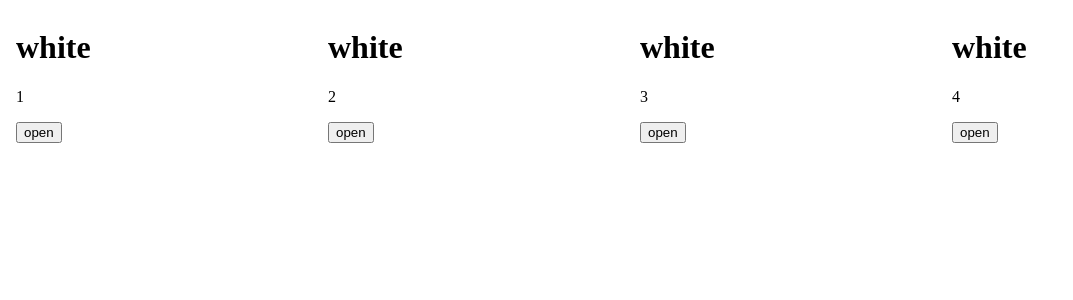
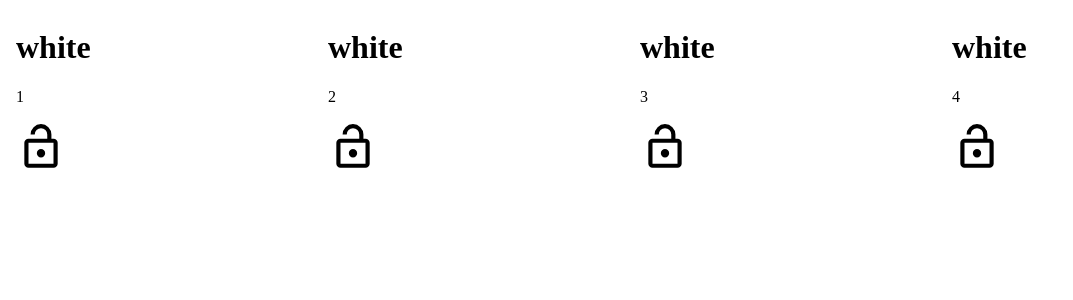
Before and after one commit to EgorVolg/ColourMaker, a React (Create React App) app: page / in a window 1280 px wide. Shown: the top 300 px of the page, without its empty margins (0-1073 px from the left). Built offline with nearby package versions, Linux system fonts and the light colour scheme; a web font is replaced by a local one.

Commit message:
fix onchangecol

```diff
--- a/src/App.tsx
+++ b/src/App.tsx
@@ -1,16 +1,12 @@
 import styled from "styled-components";
 import { ColList } from "./components/ColList";
-import { useState } from "react";
-import { TCol } from "./components/types/types";
 import items from "./components/items.json";
 
 export const App = () => {
-  const [cols, setCols] = useState<TCol[]>(items);
-
   return (
     <Wrap>
       <body>
-        <ColList cols={cols} />
+        <ColList items={items} />
       </body>
     </Wrap>
   );
--- a/src/components/Col.tsx
+++ b/src/components/Col.tsx
@@ -1,10 +1,11 @@
 import styled from "styled-components";
 import { TCol } from "./types/types";
+import React from "react";
 
 type TColoumnFC = TFunctionType & TCol;
 type TFunctionType = {
   onChangeCol: (col: any) => void;
-  onLockCol: (id: number) => void;
+  onLockCol: (col: any) => void;
 };
 
 export const Col: React.FC<TColoumnFC> = ({
@@ -13,11 +14,20 @@ export const Col: React.FC<TColoumnFC> = ({
   onChangeCol,
   onLockCol,
 }) => {
+  const [lock, setLock] = React.useState(false);
+
+  const onLockOpen = () => {
+    setLock(!lock);
+    // onLockCol();
+  };
+
   return (
     <Coloumn bgColor={color} onClick={onChangeCol}>
       <h1>{color}</h1>
       <p>{id}</p>
-      <button onClick={() => onLockCol(id)}>open</button>
+      <LockOpenBtn onClick={onLockOpen}>
+        <img src={lock ? "../../lock.svg" : "../../open.svg"} />
+      </LockOpenBtn>
     </Coloumn>
   );
 };
@@ -26,3 +36,10 @@ const Coloumn = styled.div<{ bgColor: string }>`
   width: 25%;
   background-color: ${(p) => p.bgColor};
 `;
+
+const LockOpenBtn = styled.button`
+  all: unset;
+  img {
+    min-width: 50px;
+  }
+`;
--- a/src/components/ColList.tsx
+++ b/src/components/ColList.tsx
@@ -1,27 +1,45 @@
 import styled from "styled-components";
 import { Col } from "./Col";
 import { TCol } from "./types/types";
+import { useState } from "react";
 
 type TColListProps = {
-  cols: TCol[];
+  items: TCol[];
 };
 
-export const ColList = ({ cols }: TColListProps) => {
-  // const generateColor = () => {
-  //   const hexCodes = "0123456789ABCDEF";
-  //   let color = "";
-  //   for (let i = 0; i < 6; i++) {
-  //     color += hexCodes[Math.floor(Math.random() * hexCodes.length)];
-  //   }
-  //   const newColor = "#" + color;
+export const ColList = ({ items }: TColListProps) => {
+  const [cols, setCols] = useState<TCol[]>(items);
+console.log(cols);
+
+  const onChangeCol = (col: TCol) => {
+    const hexCodes = "0123456789ABCDEF";
+    let color = "";
+    for (let i = 0; i < 6; i++) {
+      color += hexCodes[Math.floor(Math.random() * hexCodes.length)];
+    }
+    const newColor = "#" + color;
+
+    return setCols((cols) =>
+      cols.map((el) => (el.id === col.id ? { ...el, newColor } : el))
+    );
+  };
+
+  // const onChangeCol = (newColor: string, col: TCol) => {
+  //   generateColor();
+
+  //   return setCols((cols) =>
+  //     cols.map((el) => (el.id === col.id ? { ...el, newColor } : el))
+  //   );
   // };
 
-  const onChangeCol = (col: TCol) => {
-    return console.log(col);
-  };
-
-  const onLockCol = (id: number) => {
-    return console.log(id);
+  const onLockCol = (col: TCol) => {
+    if ((col.isLocked = false)) {
+      // return setCols((prev) =>
+      //   prev.map((el) =>
+      //    )
+      // );
+      return console.log(col);
+    }
   };
 
   return (
@@ -34,7 +52,7 @@ export const ColList = ({ cols }: TColListProps) => {
           id={col.id}
           isLocked={col.isLocked}
           onChangeCol={() => onChangeCol(col)}
-          onLockCol={() => onLockCol(col.id)}
+          onLockCol={() => onLockCol(col)}
         />
       ))}
     </ColContainer>
```
Also changed, not shown: public/lock.svg (added), public/open.svg (added).
